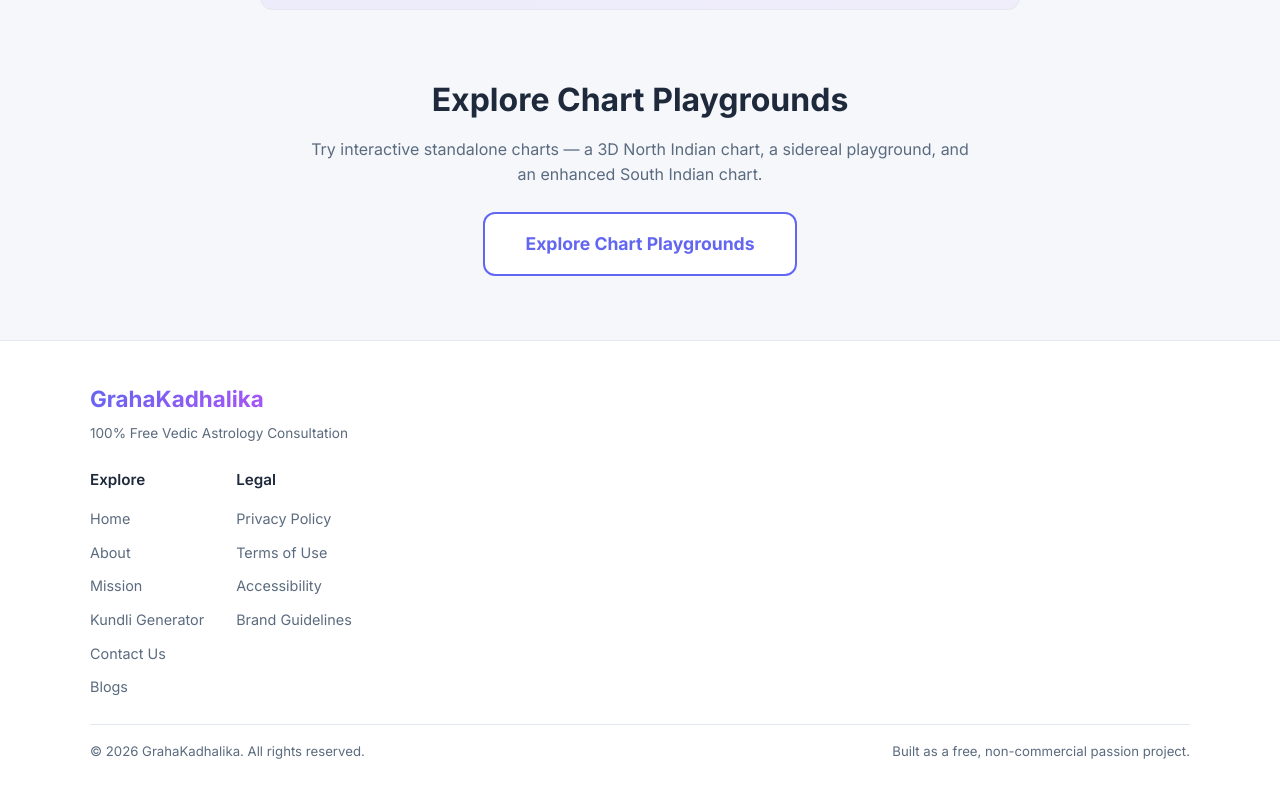
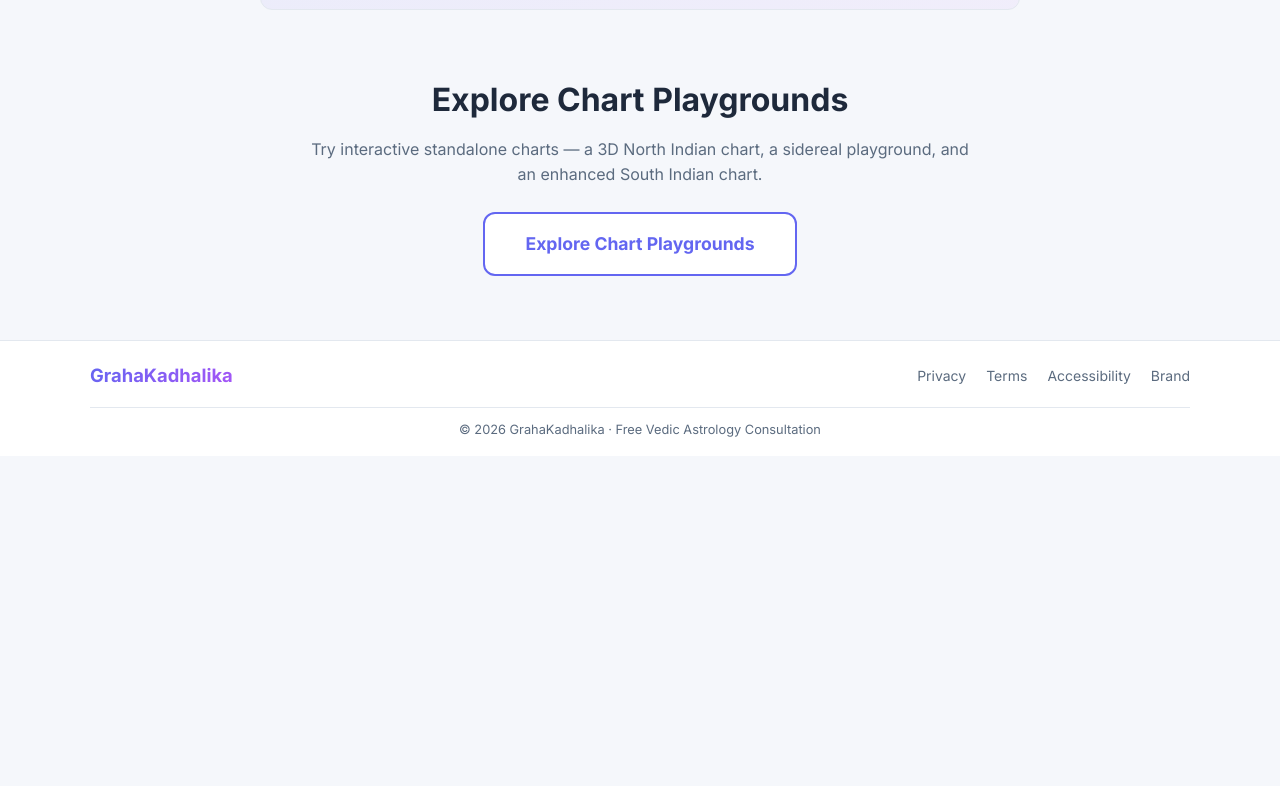
Before and after one commit to akranthi113/GrahaKadhalika, a React (Vite) app: page / in a window 1280 px wide. Shown: the part 1648-2434 px from the top of the page. After the commit the page ends 2104 px from the top, so only its background shows below. Built offline with nearby package versions, Linux system fonts and the light colour scheme; no server answers.

Commit message:
Simplify footer to a single slim bar with inline legal links

```diff
--- a/src/components/Footer.css
+++ b/src/components/Footer.css
@@ -2,19 +2,21 @@
   margin-top: auto;
   background: var(--color-surface);
   border-top: 1px solid var(--color-border);
-  padding: 2.5rem 1.5rem 1.5rem;
+  padding: 1.25rem 1.5rem 1rem;
 }
 
 .footer-container {
   max-width: 1100px;
   margin: 0 auto;
   display: flex;
-  flex-direction: column;
-  gap: 1.5rem;
+  align-items: center;
+  justify-content: space-between;
+  gap: 1rem;
+  flex-wrap: wrap;
 }
 
-.footer-brand .footer-logo {
-  font-size: 1.4rem;
+.footer-logo {
+  font-size: 1.15rem;
   font-weight: 700;
   background: linear-gradient(135deg, var(--color-primary), var(--color-secondary));
   -webkit-background-clip: text;
@@ -23,35 +25,19 @@
   text-decoration: none;
 }
 
-.footer-tagline {
-  color: var(--color-text-muted);
-  font-size: 0.85rem;
-  margin-top: 0.35rem;
+.footer-logo:hover {
+  text-decoration: none;
 }
 
-.footer-nav {
+.footer-links {
   display: flex;
-  flex-wrap: wrap;
-  gap: 2rem;
-}
-
-.footer-group h4 {
-  color: var(--color-text);
-  font-size: 0.95rem;
-  font-weight: 600;
-  margin-bottom: 0.85rem;
-}
-
-.footer-group ul {
-  list-style: none;
-  display: flex;
-  flex-direction: column;
-  gap: 0.5rem;
+  align-items: center;
+  gap: 1.25rem;
 }
 
 .footer-link {
   color: var(--color-text-muted);
-  font-size: 0.9rem;
+  font-size: 0.875rem;
   transition: color 0.2s;
 }
 
@@ -62,24 +48,24 @@
 }
 
 .footer-bottom {
-  display: flex;
-  flex-wrap: wrap;
-  justify-content: space-between;
-  gap: 0.5rem;
+  max-width: 1100px;
+  margin: 1rem auto 0;
   border-top: 1px solid var(--color-border);
-  padding-top: 1rem;
+  padding-top: 0.75rem;
   color: var(--color-text-muted);
-  font-size: 0.825rem;
+  font-size: 0.8rem;
+  text-align: center;
 }
 
 @media (max-width: 640px) {
-  .footer-nav {
+  .footer-container {
     flex-direction: column;
-    gap: 1.5rem;
+    align-items: flex-start;
+    gap: 0.75rem;
   }
 
-  .footer-bottom {
-    flex-direction: column;
-    gap: 0.4rem;
+  .footer-links {
+    flex-wrap: wrap;
+    gap: 0.75rem 1.25rem;
   }
 }
--- a/src/components/Footer.jsx
+++ b/src/components/Footer.jsx
@@ -1,58 +1,26 @@
-import { Link, NavLink } from 'react-router-dom'
+import { Link } from 'react-router-dom'
 import './Footer.css'
 
-const footerLinks = [
-  { to: '/', label: 'Home' },
-  { to: '/about', label: 'About' },
-  { to: '/mission', label: 'Mission' },
-  { to: '/kundli', label: 'Kundli Generator' },
-  { to: '/contact', label: 'Contact Us' },
-  { to: '/blogs', label: 'Blogs' },
-]
-
 const legalLinks = [
-  { to: '/privacy', label: 'Privacy Policy' },
-  { to: '/terms', label: 'Terms of Use' },
+  { to: '/privacy', label: 'Privacy' },
+  { to: '/terms', label: 'Terms' },
   { to: '/accessibility', label: 'Accessibility' },
-  { to: '/brand', label: 'Brand Guidelines' },
+  { to: '/brand', label: 'Brand' },
 ]
 
 export default function Footer() {
   return (
     <footer className="footer">
       <div className="footer-container">
-        <div className="footer-brand">
-          <Link to="/" className="footer-logo">GrahaKadhalika</Link>
-          <p className="footer-tagline">100% Free Vedic Astrology Consultation</p>
-        </div>
-
-        <div className="footer-nav">
-          <div className="footer-group">
-            <h4>Explore</h4>
-            <ul>
-              {footerLinks.map((link) => (
-                <li key={link.to}>
-                  <NavLink to={link.to} className="footer-link">{link.label}</NavLink>
-                </li>
-              ))}
-            </ul>
-          </div>
-          <div className="footer-group">
-            <h4>Legal</h4>
-            <ul>
-              {legalLinks.map((link) => (
-                <li key={link.to}>
-                  <NavLink to={link.to} className="footer-link">{link.label}</NavLink>
-                </li>
-              ))}
-            </ul>
-          </div>
-        </div>
-
-        <div className="footer-bottom">
-          <span>© {new Date().getFullYear()} GrahaKadhalika. All rights reserved.</span>
-          <span className="footer-copy">Built as a free, non-commercial passion project.</span>
-        </div>
+        <Link to="/" className="footer-logo">GrahaKadhalika</Link>
+        <nav className="footer-links" aria-label="Legal links">
+          {legalLinks.map((link) => (
+            <Link key={link.to} to={link.to} className="footer-link">{link.label}</Link>
+          ))}
+        </nav>
+      </div>
+      <div className="footer-bottom">
+        <span>© {new Date().getFullYear()} GrahaKadhalika · Free Vedic Astrology Consultation</span>
       </div>
     </footer>
   )
```
